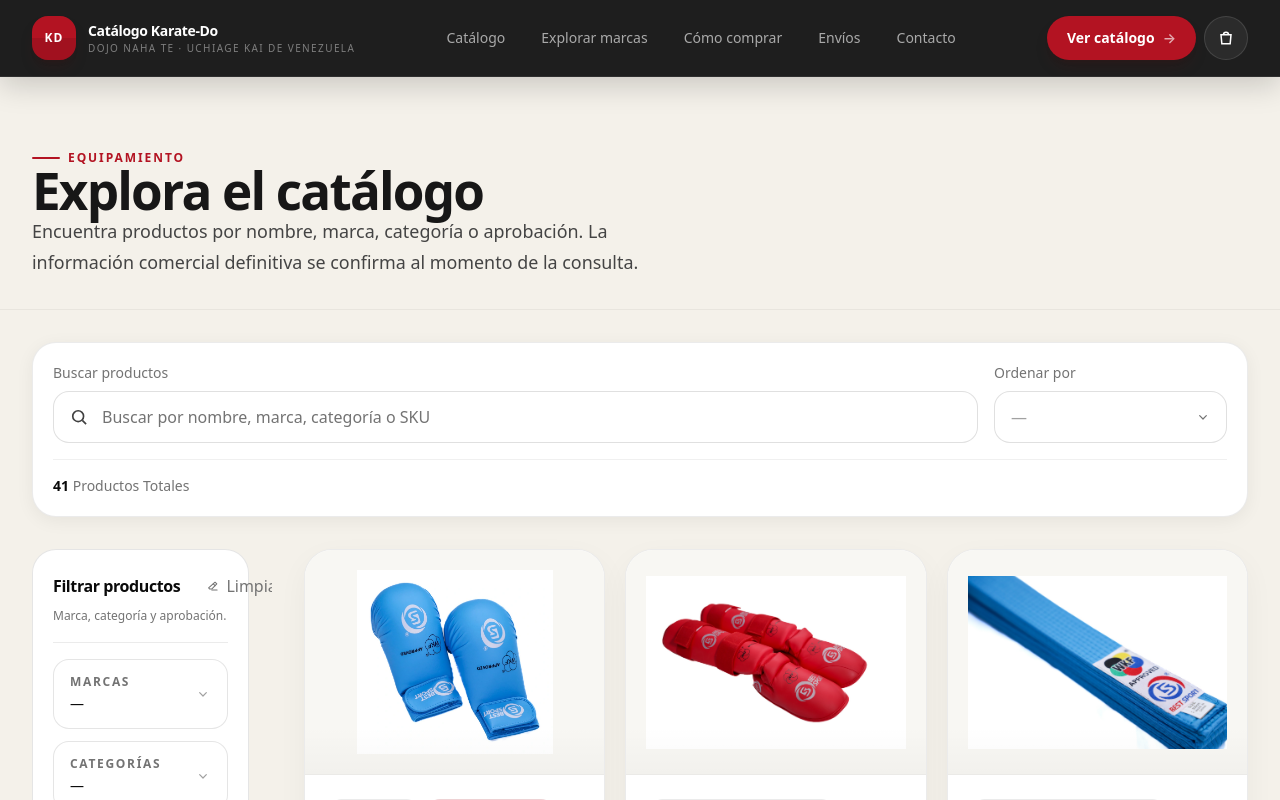
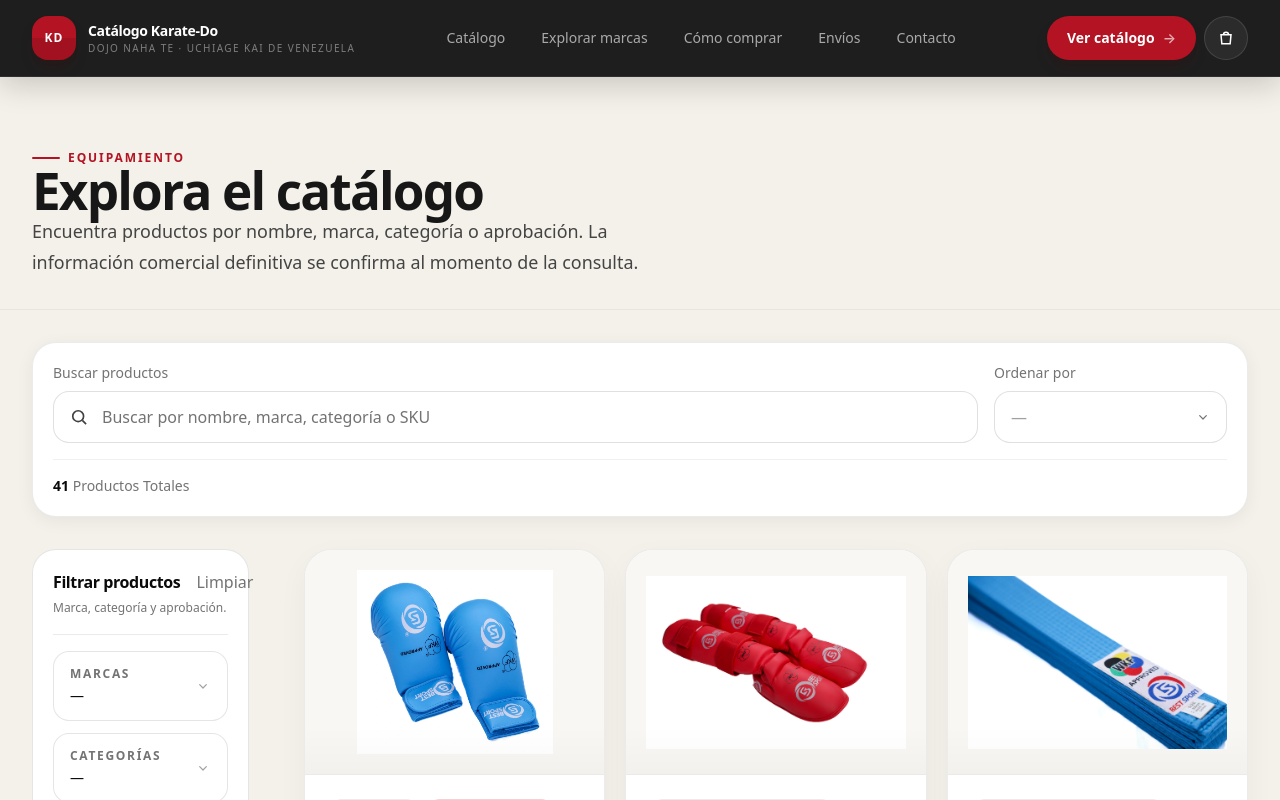
Before and after one commit to maorusohh/catalogo-karate, a Next.js app: page /catalogo in a window 1280 px wide. Shown: the top 800 px of the page. Built offline with nearby package versions, Linux system fonts and the light colour scheme.

Commit message:
fix: restore compact filter reset action

```diff
--- a/src/components/catalog/catalog-filters.tsx
+++ b/src/components/catalog/catalog-filters.tsx
@@ -63,25 +63,6 @@ function ChevronIcon({ className = "" }: { className?: string }) {
       strokeLinejoin="round"
     >
       <path d="m7 10 5 5 5-5" />
-    </svg>
-  );
-}
-
-function ClearIcon({ className = "" }: { className?: string }) {
-  return (
-    <svg
-      aria-hidden="true"
-      viewBox="0 0 24 24"
-      className={className}
-      fill="none"
-      stroke="currentColor"
-      strokeWidth="1.8"
-      strokeLinecap="round"
-      strokeLinejoin="round"
-    >
-      <path d="m15.5 5.5 3 3-8.75 8.75H6.5l-2-2 11-9.75Z" />
-      <path d="m12.5 8.5 3 3" />
-      <path d="M10 19h9" />
     </svg>
   );
 }
@@ -164,10 +145,10 @@ function AllOptionButton({
       } ${
         selected
           ? "bg-neutral-950 font-semibold text-white"
-          : "bg-white font-semibold text-neutral-900 hover:bg-neutral-50"
+          : "bg-white text-neutral-900 hover:bg-neutral-50"
       }`}
     >
-      <span>{label}</span>
+      <span className={`font-semibold ${selected ? "text-white" : "text-neutral-900"}`}>{label}</span>
       <OptionCount count={count} selected={selected} />
     </button>
   );
@@ -214,7 +195,7 @@ export function CatalogFilters({
   return (
     <div className="rounded-3xl border border-black/10 bg-white p-5">
       <div className="border-b border-black/8 pb-4">
-        <div className="flex items-center justify-between gap-4">
+        <div className="flex items-baseline justify-between gap-4">
           <h2 className="text-base font-semibold tracking-tight whitespace-nowrap text-neutral-950">
             Filtrar productos
           </h2>
@@ -222,10 +203,9 @@ export function CatalogFilters({
           <button
             type="button"
             onClick={onReset}
-            className="inline-flex min-h-8 items-center gap-1.5 rounded-full px-2.5 text-xs font-semibold text-neutral-500 transition-colors hover:bg-neutral-100 hover:text-[#b31322]"
+            className="text-xs font-semibold text-neutral-500 transition-colors hover:text-[#b31322]"
           >
-            <ClearIcon className="size-3.5" />
-            <span>Limpiar</span>
+            Limpiar
           </button>
         </div>
 
```
